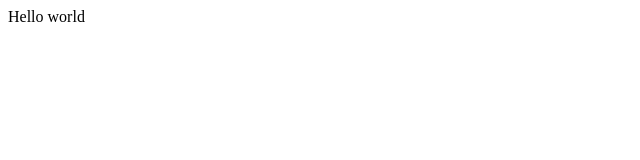
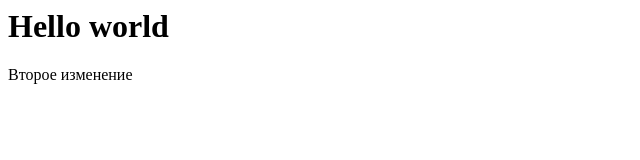
Before and after one commit to AnnaEfimova-dev/first-project, a plain HTML site: page index.html in a window 1280 px wide. Shown: the whole page, without its empty margins (0-640 px from the left). Drawn offline with Linux system fonts and the light colour scheme.

Commit message:
Второе изменение

```diff
--- a/index.html
+++ b/index.html
@@ -1,5 +1,6 @@
 <header>
     <div>
-        <hi>Hello world</hi>
+        <h1>Hello world</h1>
+        <p>Второе изменение</p>
     </div>
 </header>
```
